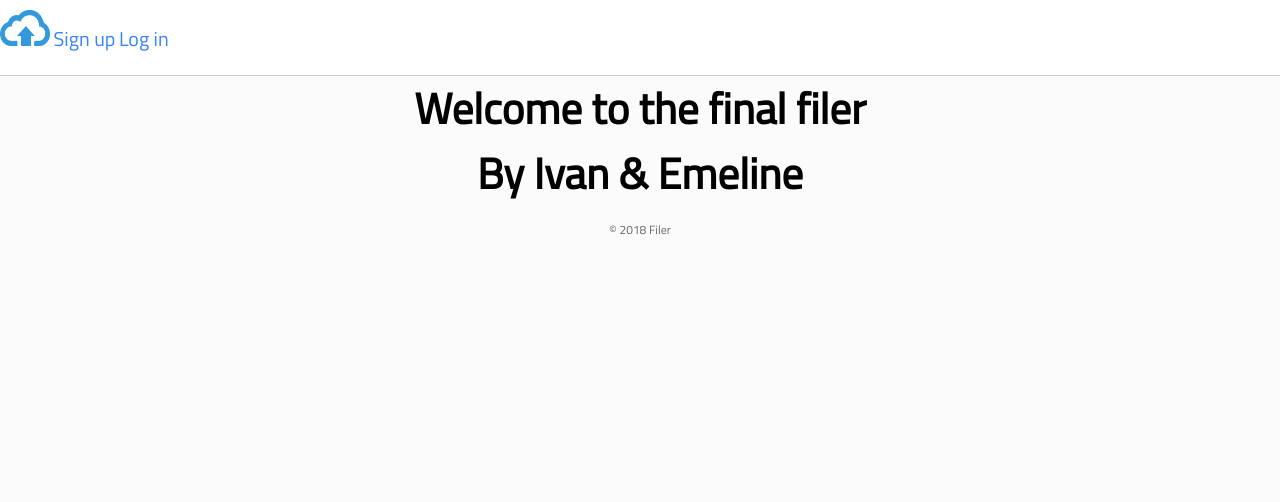
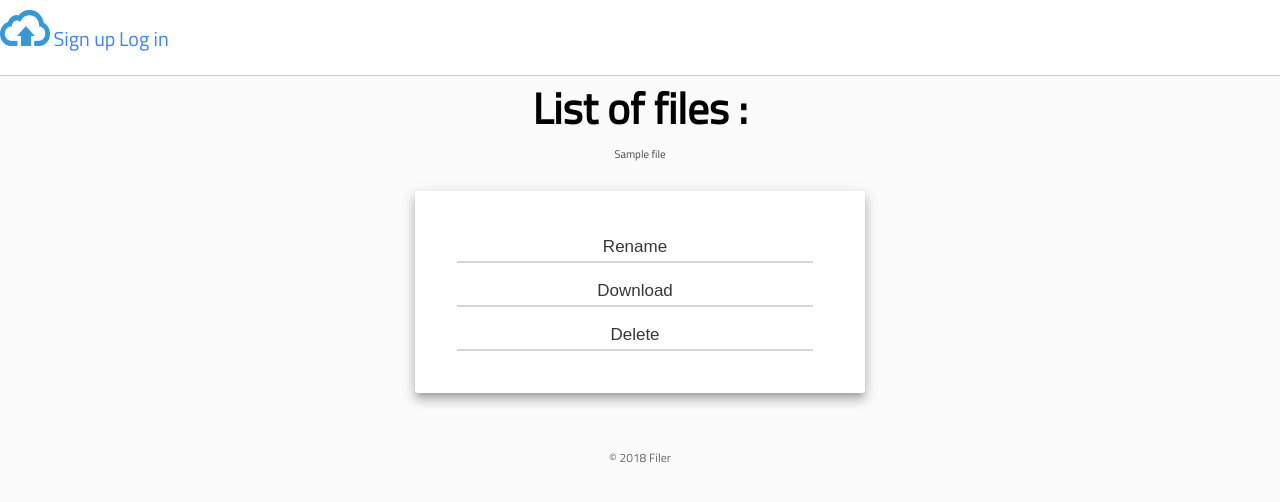
Before and after one commit to askemeline/filerfinal, a PHP site: template views/home.html.twig in a window 1280 px wide. Shown: the top 502 px of the page. Run offline with PHP 8.4, Linux system fonts and the light colour scheme; the template is opened without the code that fills it: most values are stand-ins (such as "Sample title", 1, 10 or a date in 2020); some libraries are stand-ins or nearby versions.

Commit message:
Added loop to display file data

```diff
--- a/views/home.html.twig
+++ b/views/home.html.twig
@@ -3,8 +3,18 @@
 {% block page_title %}final filer{% endblock %}
 
 {% block content %}
-<h1>
-  Welcome to the final filer<br>
-  <small>By Ivan & Emeline</small>
-</h1>
+<h1>List of files : </h1>
+{% for file in files %}
+
+<div class="fileView">
+<p title={{'ajout:' ~ file['date_ajout'] }}>{{ file['name'] }}</p>
+<form action="?action=edit" class="edit" method="POST">
+<input type="hidden" name="secretName" value="{{file['name']}}">
+<input type="hidden" name="secretToken" value="{{file['token']}}">
+<input type="submit" name="renameButton" value="Rename">
+<input type="submit" name="downloadButton" value="Download">
+<input type="submit" name="deleteButton" value="Delete">
+</form>
+</div>
+{% endfor %}
 {% endblock %}
```
